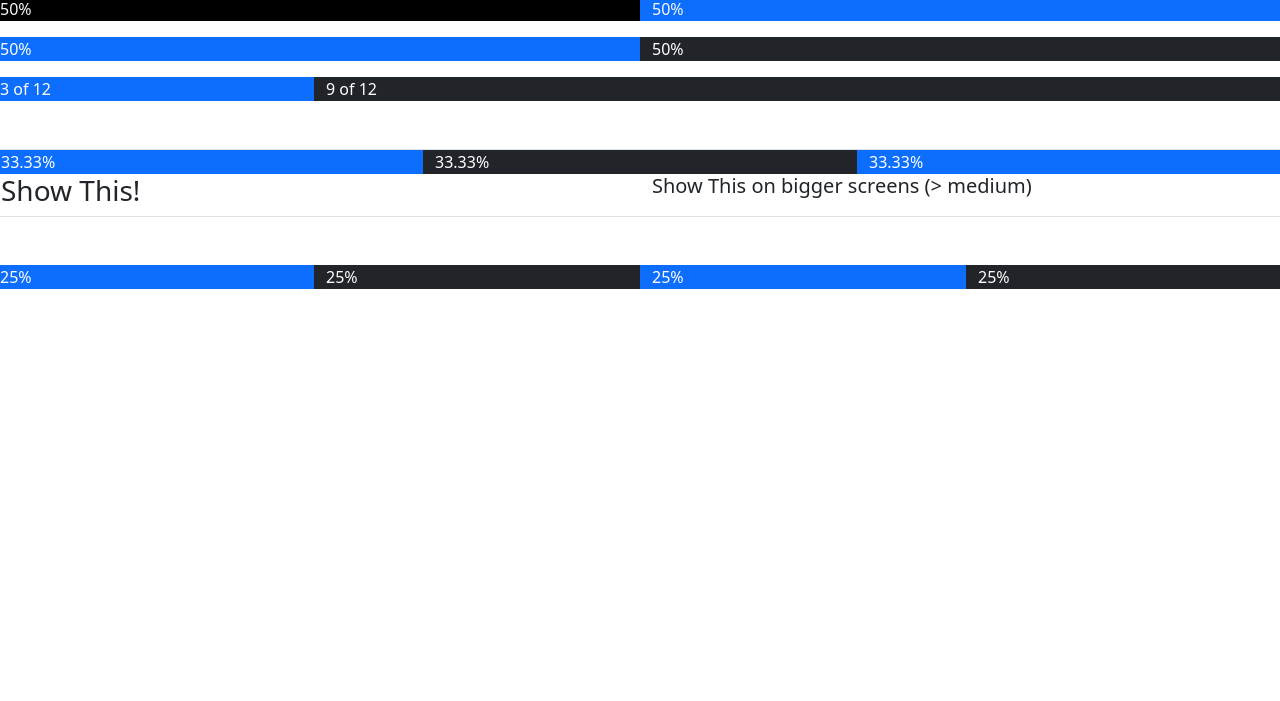
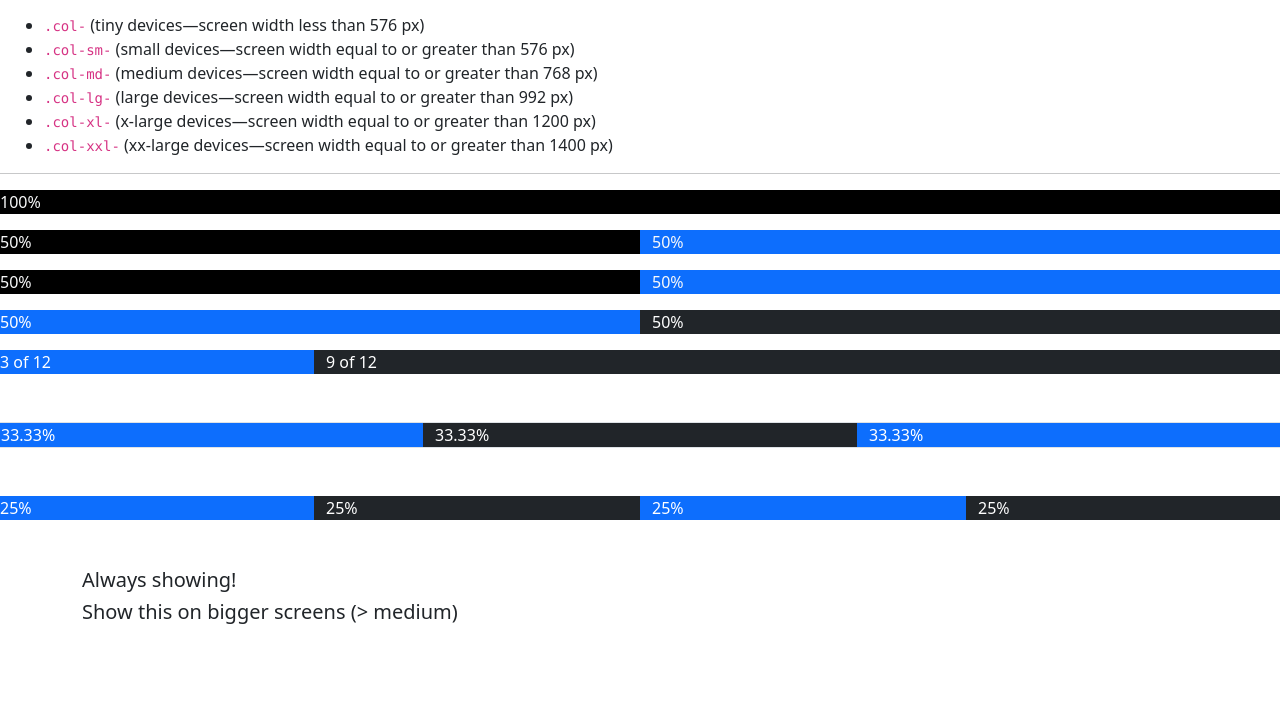
Before and after one commit to SimonElbrink/G65-lecture-bootstrap, a plain HTML site: page index-grid.html in a window 1280 px wide. Shown: the part 99-800 px from the top of the page. Drawn offline with nearby package versions, Linux system fonts and the light colour scheme.

Commit message:
Clarification

```diff
--- a/index-grid.html
+++ b/index-grid.html
@@ -17,7 +17,43 @@
       crossorigin="anonymous"
     ></script>
   </head>
+
+  <!--https://getbootstrap.com/docs/5.3/layout/grid/-->
+  <!--https://www.w3schools.com/bootstrap5/bootstrap_grid_system.php-->
+
   <body>
+    <div class="container-fluid my-3">
+      <h1>Basic Grid Structure</h1>
+      <p>Resize the browser window to see the effect.</p>
+      <ul>
+        <li>
+          <code class="w3-codespan">.col-</code> (tiny devices—screen width less
+          than 576 px)
+        </li>
+        <li>
+          <code class="w3-codespan">.col-sm-</code> (small devices—screen width
+          equal to or greater than 576 px)
+        </li>
+        <li>
+          <code class="w3-codespan">.col-md-</code> (medium devices—screen width
+          equal to or greater than 768 px)
+        </li>
+        <li>
+          <code class="w3-codespan">.col-lg-</code> (large devices—screen width
+          equal to or greater than 992 px)
+        </li>
+        <li>
+          <code class="w3-codespan">.col-xl-</code> (x-large devices—screen
+          width equal to or greater than 1200 px)
+        </li>
+        <li>
+          <code class="w3-codespan">.col-xxl-</code> (xx-large devices—screen
+          width equal to or greater than 1400 px)
+        </li>
+      </ul>
+    </div>
+
+  <hr>
 
     <div class="row my-3">
       <div class="col bg-black text-light">100%</div>
@@ -44,14 +80,9 @@
     </div>
 
     <div class="row border my-5">
-
       <div class="col-sm-4 bg-primary text-white">33.33%</div>
       <div class="col-sm-4 bg-dark text-white">33.33%</div>
       <div class="col-sm-4 bg-primary text-white">33.33%</div>
-
-        <h3 class="col ">Show This!</h3>
-        <h5 class="col d-none d-md-block">Show This on bigger screens (> medium)</h5>
-
     </div>
 
     <div class="row">
@@ -62,11 +93,13 @@
     </div>
 
 
+    <!--https://getbootstrap.com/docs/5.3/utilities/display/#hiding-elements-->
 
-
-
-
-
-
+    <div class="container my-5">
+      <h5 class="">Always showing!</h5>
+      <h5 class="d-none d-md-block">
+        Show this on bigger screens (> medium)
+      </h5>
+    </div>
   </body>
 </html>
```
Lines whose indentation alone changed are shown as unchanged.
